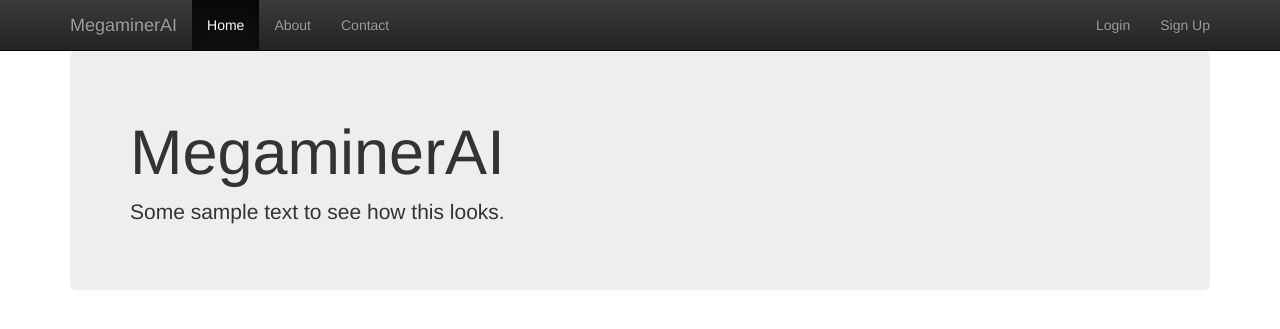
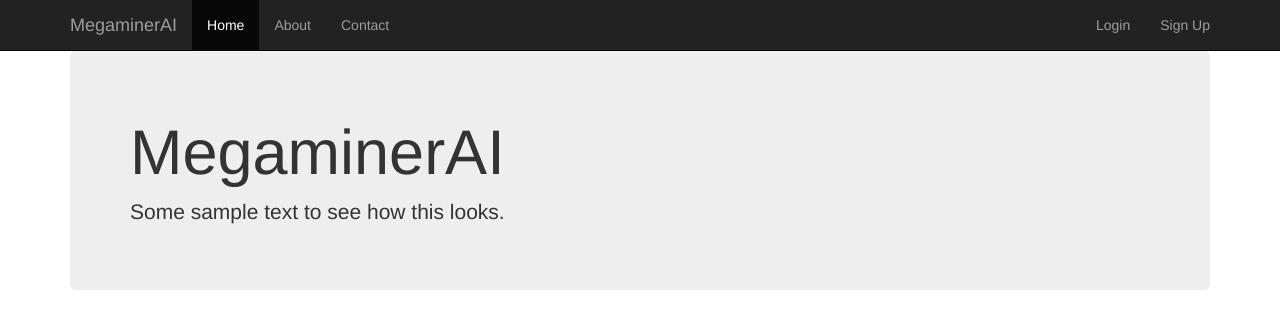
Before and after one commit to siggame/ophelia, a Node server app: page / in a window 1280 px wide. Shown: the top 329 px of the page. Run offline with Node 20, Linux system fonts and the light colour scheme; some libraries are stand-ins or nearby versions.

Commit message:
Switched Bootstrap links to a CDN link

```diff
--- a/views/common/scripts.ejs
+++ b/views/common/scripts.ejs
@@ -1,4 +1,4 @@
 <!-- Includes all JS Scripts we need, mostly used for Bootstrap. -->
 
 <script src="https://ajax.googleapis.com/ajax/libs/jquery/1.12.4/jquery.min.js"></script>
-<script src="js/bootstrap.min.js"></script>
+<script src="https://maxcdn.bootstrapcdn.com/bootstrap/3.3.7/js/bootstrap.min.js" integrity="sha384-Tc5IQib027qvyjSMfHjOMaLkfuWVxZxUPnCJA7l2mCWNIpG9mGCD8wGNIcPD7Txa" crossorigin="anonymous"></script>
--- a/views/common/styles.ejs
+++ b/views/common/styles.ejs
@@ -1,3 +1,2 @@
-<link href="css/bootstrap.css" rel="stylesheet">
-<link href="css/bootstrap-theme.css" rel="stylesheet">
+<link href="https://maxcdn.bootstrapcdn.com/bootswatch/3.3.7/cosmo/bootstrap.min.css" rel="stylesheet" integrity="sha384-h21C2fcDk/eFsW9sC9h0dhokq5pDinLNklTKoxIZRUn3+hvmgQSffLLQ4G4l2eEr" crossorigin="anonymous">
 <link href="css/main.css" rel="stylesheet">
```
